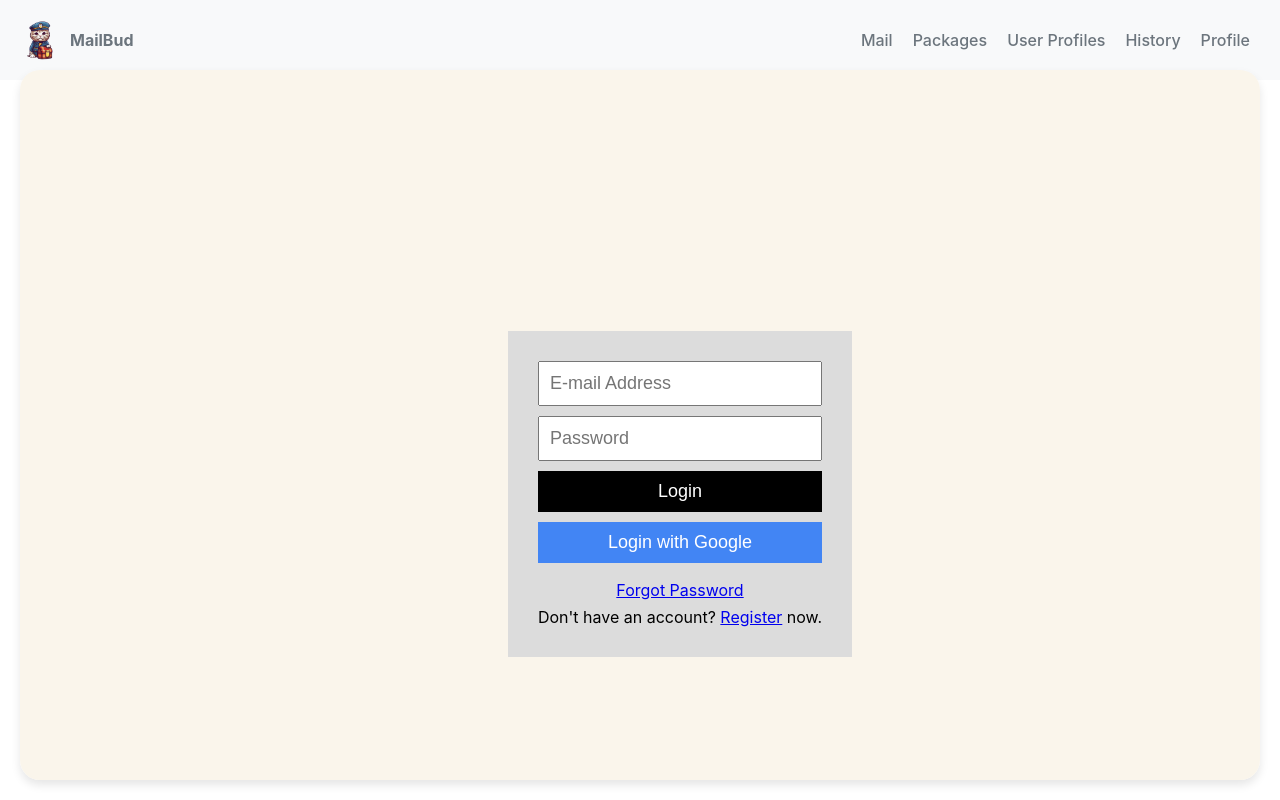
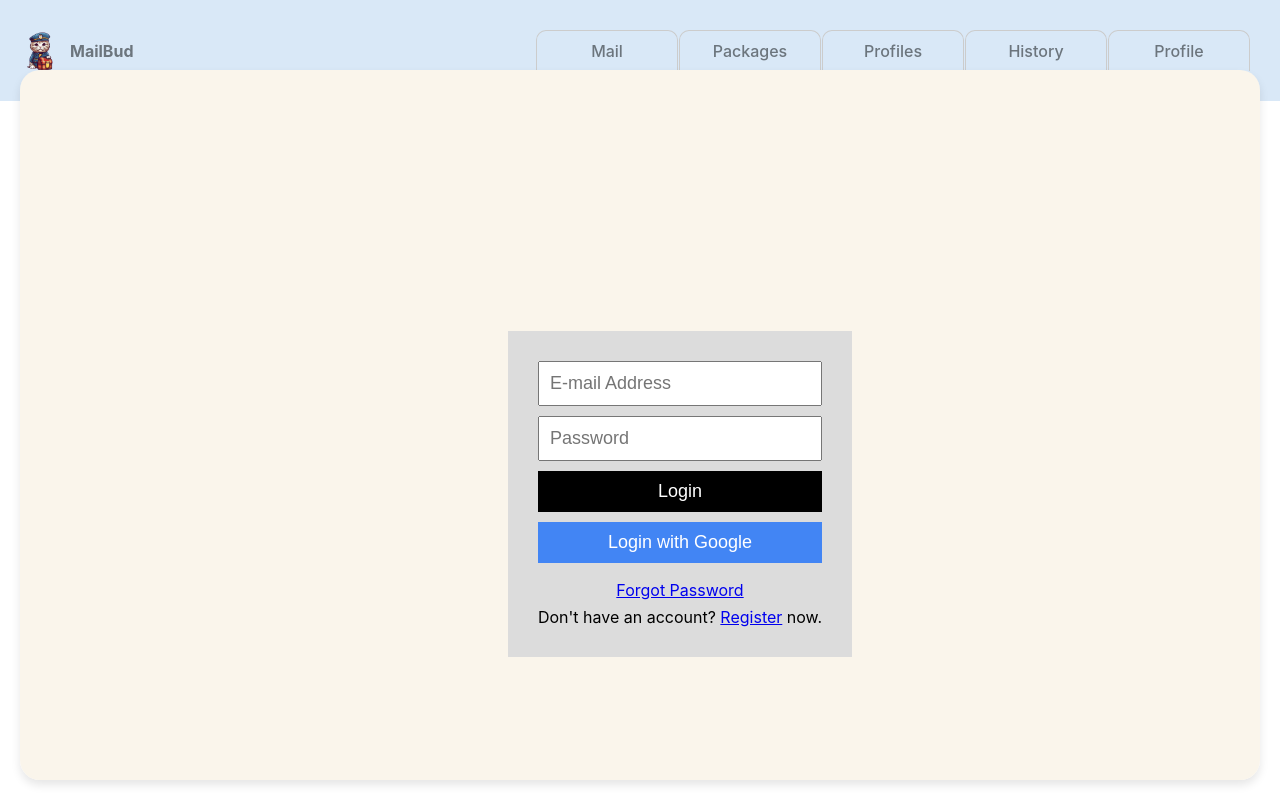
Before and after one commit to WhaleAnchor/MailBud, a React (Create React App) app: page / in a window 1280 px wide. Built offline with nearby package versions, Linux system fonts and the light colour scheme; no server answers.

Commit message:
style change to navbar to make it look like a manila folder

```diff
--- a/src/components/Navbar.css
+++ b/src/components/Navbar.css
@@ -1,5 +1,5 @@
 .navbar {
-    position: absolute;
+  position: fixed;
   top: 0;
   left: 0;
   right: 0;
@@ -9,7 +9,7 @@
   justify-content: space-between;
   align-items: center;
   padding: 20px;
-    background-color: #f8f9fa;
+  background-color: #d9e8f7;
 }
 
 .navbar .logo {
@@ -28,8 +28,8 @@
 
 .nav-links {
   display: flex;
-  gap: 20px;
   padding:10px;
+  gap: 1px;
 }
 
 .nav-links a {
@@ -37,6 +37,18 @@
   text-decoration: none;
   font-weight: 500;
   transition: color 0.3s ease;
+  padding: 10px;
+  border: 1px solid #ccc;
+  border-bottom: none; /* remove bottom border to create tab effect */
+  border-radius: 10px 10px 0 0; /* round the top corners */
+  width: 120px; /* fixed width */
+  text-align: center; /* center the text */
+}
+
+
+.nav-links .active-tab {
+  border-bottom: 2px solid #f8f9fa; /* same color as navbar background */
+  background: rgb(250, 245, 235); /* or another color to indicate the active tab */
 }
 
 .nav-links a:hover {
--- a/src/components/Navbar.js
+++ b/src/components/Navbar.js
@@ -1,21 +1,22 @@
 import React from 'react';
-import { Link } from 'react-router-dom';
 import './Navbar.css'
+import { NavLink } from 'react-router-dom';
 import logo from '../assets/catlogo.png'; // import your logo image file
 
 const Navbar = () => {
   return (
     <nav className="navbar">
-      <Link to="/" className="logo">
+      <NavLink to="/" className="logo">
         <img src={logo} alt="MailBud logo" />
         MailBud
-      </Link>
+      </NavLink>
       <div className="nav-links">
-        <Link to="/mail">Mail</Link>
-        <Link to="/packages">Packages</Link>
-        <Link to="/profiles">User Profiles</Link>
-        <Link to="/history">History</Link>
-        <Link to="/profile">Profile</Link> {/* This can be replaced with user's profile picture if available */}
+        <NavLink to="/mail" className={(navData) => (navData.isActive ? "active-tab" : 'none')}>Mail</NavLink>
+        <NavLink to="/packages" className={(navData) => (navData.isActive ? "active-tab" : 'none')}>Packages</NavLink>
+        <NavLink to="/profiles" className={(navData) => (navData.isActive ? "active-tab" : 'none')}>Profiles</NavLink>
+        <NavLink to="/history" className={(navData) => (navData.isActive ? "active-tab" : 'none')}>History</NavLink>
+        <NavLink to="/profile" className={(navData) => (navData.isActive ? "active-tab" : 'none')}>Profile</NavLink>
+
       </div>
     </nav>
   );
```
Lines whose indentation alone changed are shown as unchanged.
